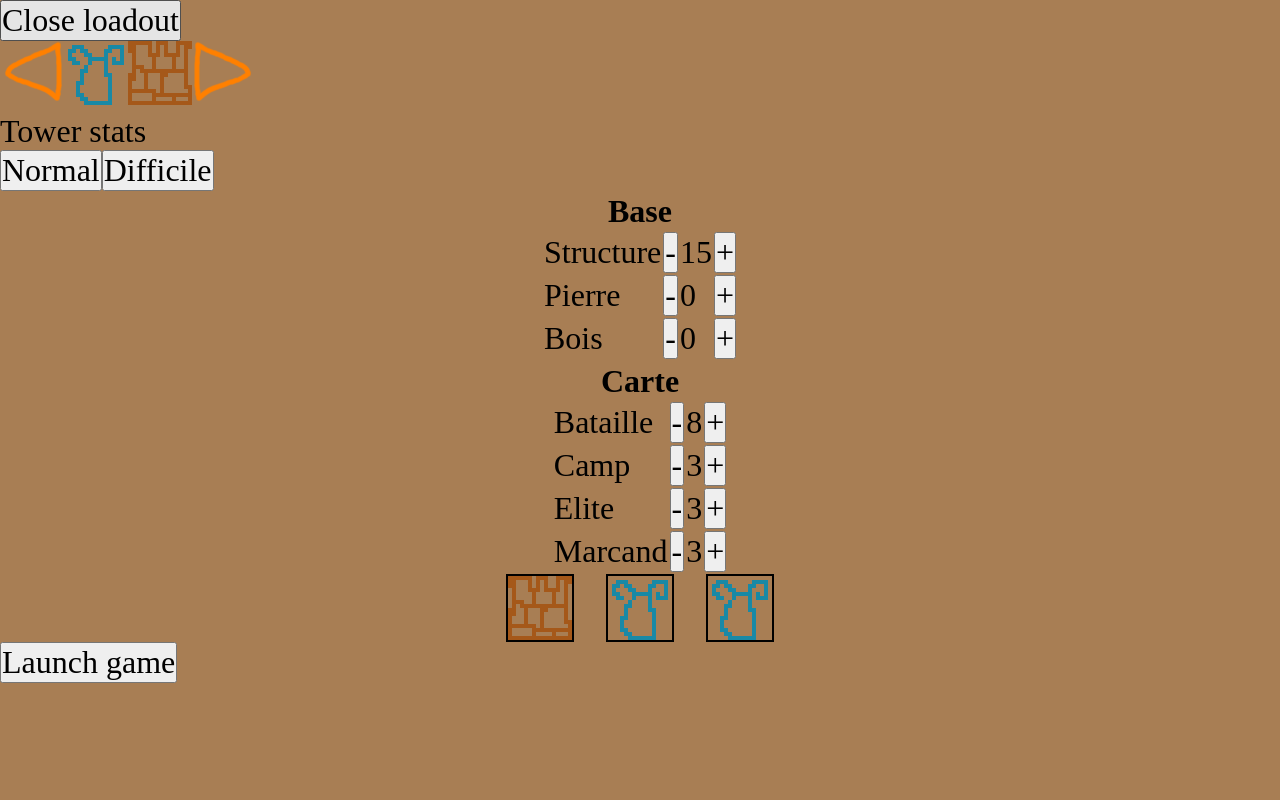
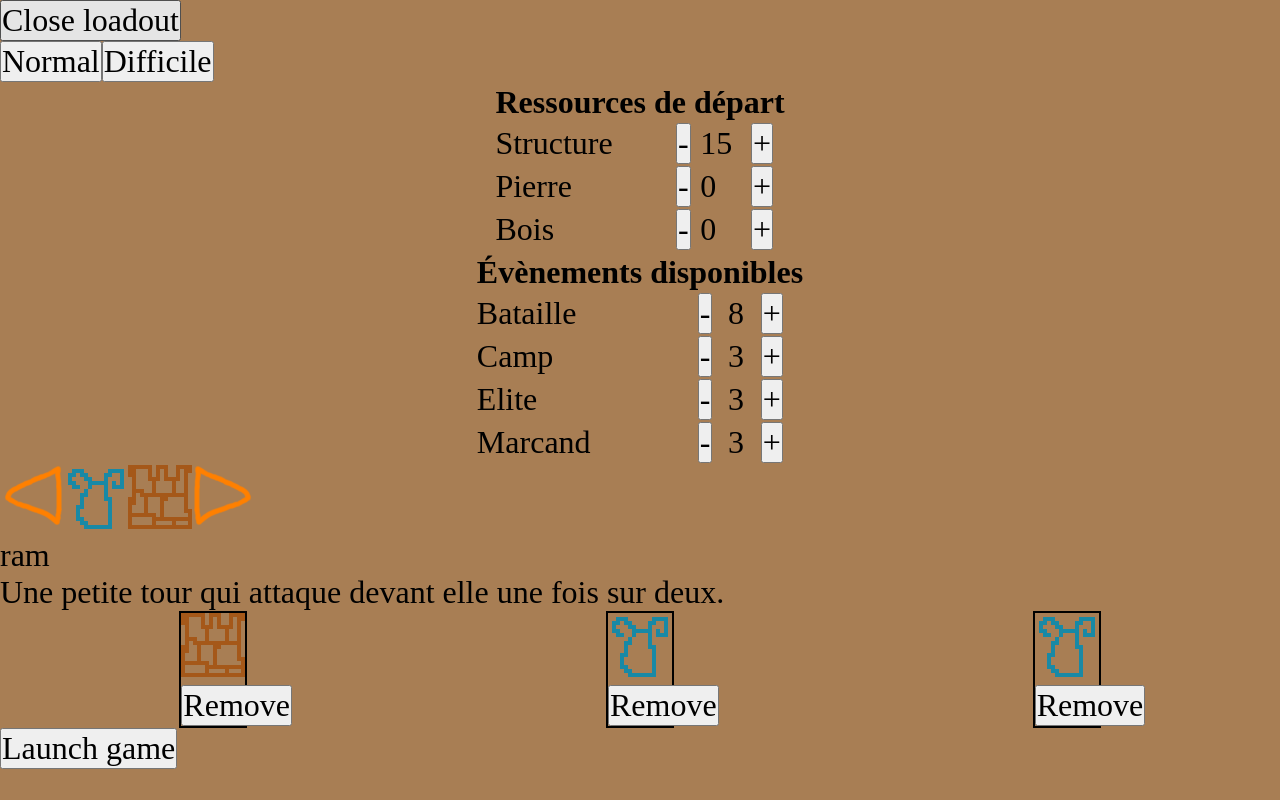
Before and after one commit to Stern-Hillpocken/kalama, an Angular app: page / in a window 1280 px wide. Both pictures are taken after a click on the button "Nouvelle partie". Built offline with nearby package versions, Linux system fonts and the light colour scheme; a web font is replaced by a local one.

Commit message:
Player can start with less than 3 towers

```diff
--- a/src/app/components/ui/home/home-loadout/home-loadout.component.html
+++ b/src/app/components/ui/home/home-loadout/home-loadout.component.html
@@ -1,28 +1,13 @@
 <button (click)="closeLoadout()">Close loadout</button>
 
 <div class="home-loadout">
-    <div class="towers-carousel">
-        <img src="assets/images/icons/left-arrow.png">
-        <div class="tower-list">
-            <img
-                *ngFor="let tower of towers"
-                src="assets/images/sprites/tower/{{tower.image}}.png"
-                [alt]="tower.image"
-                (dragend)="onDragEnd($event)"
-                >
-        </div>
-        <img src="assets/images/icons/right-arrow.png">
-    </div>
-    <div class="tower-stat">
-        Tower stats
-    </div>
     <div class="game-difficulty">
         <button (click)="setGameStateToDifficulty(1)">Normal</button>
         <button (click)="setGameStateToDifficulty(2)">Difficile</button>
     </div>
-    <div class="game-state" (dragenter)="onDragState()">
+    <div class="game-state">
         <table>
-            <thead><tr><th colspan="4">Base</th></tr></thead>
+            <thead><tr><th colspan="4">Ressources de départ</th></tr></thead>
             <tbody>
                 <tr>
                     <td>Structure</td><td><button (click)="changeGameState('structure',-1)">-</button></td><td>{{gameStateChoice.structure}}</td><td><button (click)="changeGameState('structure',+1)">+</button></td>
@@ -36,29 +21,53 @@
             </tbody>
         </table>
         <table>
-            <thead><tr><th colspan="4">Carte</th></tr></thead>
+            <thead><tr><th colspan="4">Évènements disponibles</th></tr></thead>
             <tbody>
                 <tr>
-                    <td>Bataille</td><td><button (click)="changeGameState('battle',-1)">-</button></td><td>{{gameStateChoice.mapState.battleCount}}</td><td><button (click)="changeGameState('battle',+1)">+</button></td>
+                    <td>Bataille</td><td><button (click)="changeGameState('battle',-1)">-</button></td><td>{{ gameStateChoice.mapState.battleCount }}</td><td><button (click)="changeGameState('battle',+1)">+</button></td>
                 </tr>
                 <tr>
-                    <td>Camp</td><td><button (click)="changeGameState('camp',-1)">-</button></td><td>{{gameStateChoice.mapState.campCount}}</td><td><button (click)="changeGameState('camp',+1)">+</button></td>
+                    <td>Camp</td><td><button (click)="changeGameState('camp',-1)">-</button></td><td>{{ gameStateChoice.mapState.campCount }}</td><td><button (click)="changeGameState('camp',+1)">+</button></td>
                 </tr>
                 <tr>
-                    <td>Elite</td><td><button (click)="changeGameState('elite',-1)">-</button></td><td>{{gameStateChoice.mapState.eliteCount}}</td><td><button (click)="changeGameState('elite',+1)">+</button></td>
+                    <td>Elite</td><td><button (click)="changeGameState('elite',-1)">-</button></td><td>{{ gameStateChoice.mapState.eliteCount }}</td><td><button (click)="changeGameState('elite',+1)">+</button></td>
                 </tr>
                 <tr>
-                    <td>Marcand</td><td><button (click)="changeGameState('seller',-1)">-</button></td><td>{{gameStateChoice.mapState.sellerCount}}</td><td><button (click)="changeGameState('seller',+1)">+</button></td>
+                    <td>Marcand</td><td><button (click)="changeGameState('seller',-1)">-</button></td><td>{{ gameStateChoice.mapState.sellerCount }}</td><td><button (click)="changeGameState('seller',+1)">+</button></td>
                 </tr>
             </tbody>
         </table>
+    </div>
+    <div class="towers-carousel">
+        <img src="assets/images/icons/left-arrow.png">
+        <div class="tower-list">
+            <img
+                *ngFor="let tower of towers"
+                src="assets/images/sprites/tower/{{tower.image}}.png"
+                [alt]="tower.image"
+                (click)="towerStatDisplay(tower.image)"
+                (dragstart)="onDragStart($event)"
+                (dragend)="onDragEnd($event)"
+                >
+        </div>
+        <img src="assets/images/icons/right-arrow.png">
+    </div>
+    <div class="tower-stat" (dragenter)="onDragState()">
+        {{ towerSelected.name }}
+        <br>
+        {{ towerSelected.description }}
     </div>
     <div class="towers-selected">
         <div
             *ngFor="let div of [].constructor(3); let i = index"
             (dragenter)="onDragEnter(i)"
-            ><img src="assets/images/sprites/tower/{{gameStateChoice.towersUnlocked[i]}}.png"></div>
+            >
+            <img *ngIf="gameStateChoice.towersUnlocked.length > i" src="assets/images/sprites/tower/{{gameStateChoice.towersUnlocked[i]}}.png">
+            <br>
+            <button *ngIf="gameStateChoice.towersUnlocked.length > i" (click)="removeTower(i)">Remove</button>
+        </div>
+    </div>
+    <div>
+        <button (click)="launchGame()">Launch game</button>
     </div>
 </div>
-
-<button (click)="launchGame()">Launch game</button>
--- a/src/app/components/ui/home/home-loadout/home-loadout.component.scss
+++ b/src/app/components/ui/home/home-loadout/home-loadout.component.scss
@@ -18,11 +18,10 @@ th{
 
 .towers-selected {
     display: flex;
-    justify-content: center;
-    gap: 1em;
+    justify-content: space-around;
     div {
-        height: 68px;
         width: 68px;
+        min-height: 68px;
         border: 2px solid black;
     }
 }
--- a/src/app/components/ui/home/home-loadout/home-loadout.component.ts
+++ b/src/app/components/ui/home/home-loadout/home-loadout.component.ts
@@ -21,10 +21,13 @@ export class HomeLoadoutComponent {
 
   gameStateChoice!: GameState;
 
+  towerSelected!: Tower;
+
   lastTowerSlot: number = -1;
 
   ngOnInit(): void {
     this.setGameStateToDifficulty(1);
+    this.towerSelected = this.towers[0];
   }
 
   closeLoadout(): void {
@@ -58,6 +61,19 @@ export class HomeLoadoutComponent {
     }
   }
 
+  towerStatDisplay(name: string): void {
+    for (let i = 0; i < this.towers.length; i++) {
+      if (this.towers[i].name === name) {
+        this.towerSelected = this.towers[i];
+        break;
+      }
+    }
+  }
+
+  onDragStart(event: any): void {
+    this.towerStatDisplay(event.target.alt);
+  }
+
   onDragEnter(divId: number): void {
     this.lastTowerSlot = divId;
   }
@@ -68,8 +84,13 @@ export class HomeLoadoutComponent {
 
   onDragEnd(event: any): void {
     if (this.lastTowerSlot === -1) return;
+    while (this.lastTowerSlot > this.gameStateChoice.towersUnlocked.length) this.lastTowerSlot --;
     this.gameStateChoice.towersUnlocked[this.lastTowerSlot] = event.target.alt;
     this.lastTowerSlot = -1;
   }
 
+  removeTower(index: number): void {
+    this.gameStateChoice.towersUnlocked.splice(index, 1);
+  }
+
 }
```
